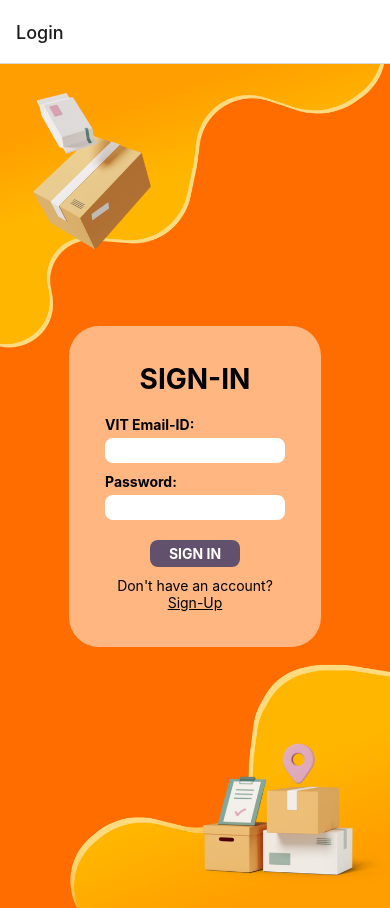
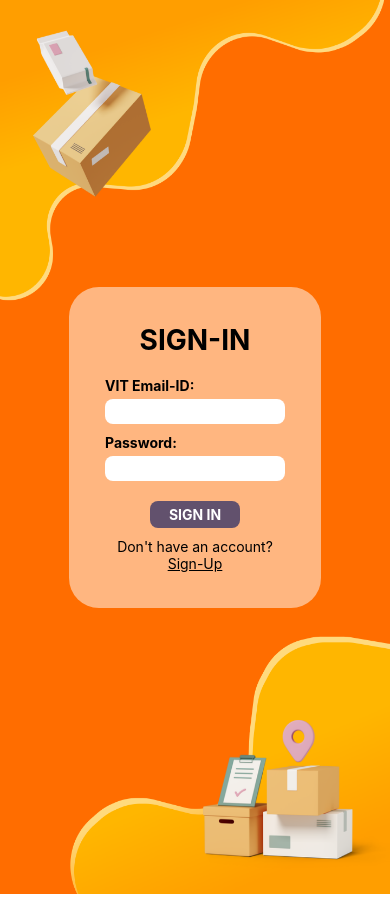
Before and after one commit to shrav-prakash/HackBattle2023-BKs-Frontend, a React Native app: screen /Home in a window 390 px wide. Built offline with nearby package versions, Linux system fonts and the light colour scheme.

Commit message:
feat: navigation done

```diff
--- a/App.js
+++ b/App.js
@@ -37,12 +37,16 @@
     <NavigationContainer>
       <Stack.Navigator
         initialRouteName={"Login"}
-        creenOptions={{
+        screenOptions={{
           headerShown: false,
         }}
       >
-        <Stack.Screen name="Login" component={LoginForm} token="lol" />
-        <Stack.Screen name="Signup" component={SignupForm} />
+        <Stack.Screen name="Login">
+        {(props) => <LoginForm  {...props} setToken={setToken} />}
+        </Stack.Screen>
+        <Stack.Screen name="Signup">
+          {(props) => <SignupForm {...props} setToken={setToken} />}
+        </Stack.Screen>
       </Stack.Navigator>
     </NavigationContainer>
   );
--- a/components/BgImg.js
+++ b/components/BgImg.js
@@ -26,7 +26,7 @@
 
 const styles = StyleSheet.create({
     img: {
-        height: screenHeight,
+        height: screenHeight+50,
         width: screenWidth,
         justifyContent: 'center',
         alignItems: 'center',
--- a/components/LoginForm.js
+++ b/components/LoginForm.js
@@ -10,12 +10,12 @@
 import BgImg from "./BgImg";
 import InputWrapper from "./InputWrapper";
 import AsyncStorage from "@react-native-async-storage/async-storage";
-import RNRestart from 'react-native-restart';
+import RNRestart from "react-native-restart";
 
-export default function LoginForm({ navigation, token }) {
+export default function LoginForm({ navigation, setToken }) {
   const [email, setEmail] = useState("");
   const [pw, setPw] = useState("");
-  console.log(token)
+  console.log(setToken);
 
   const loginHandler = async () => {
     console.log(JSON.stringify({ email, password: pw }));
@@ -33,10 +33,10 @@
         .json()
         .then((data) => {
           // store token in local storage and navigate to landing page
-        //   AsyncStorage.setItem("token", data.token).catch((err) =>
-        //     console.log(err)
-        //   );
-          RNRestart.restart();
+          AsyncStorage.setItem("token", data.token).catch((err) =>
+            console.log(err)
+          );
+          setToken(data.token);
         })
         .catch((err) => console.log(err))
     );
```
